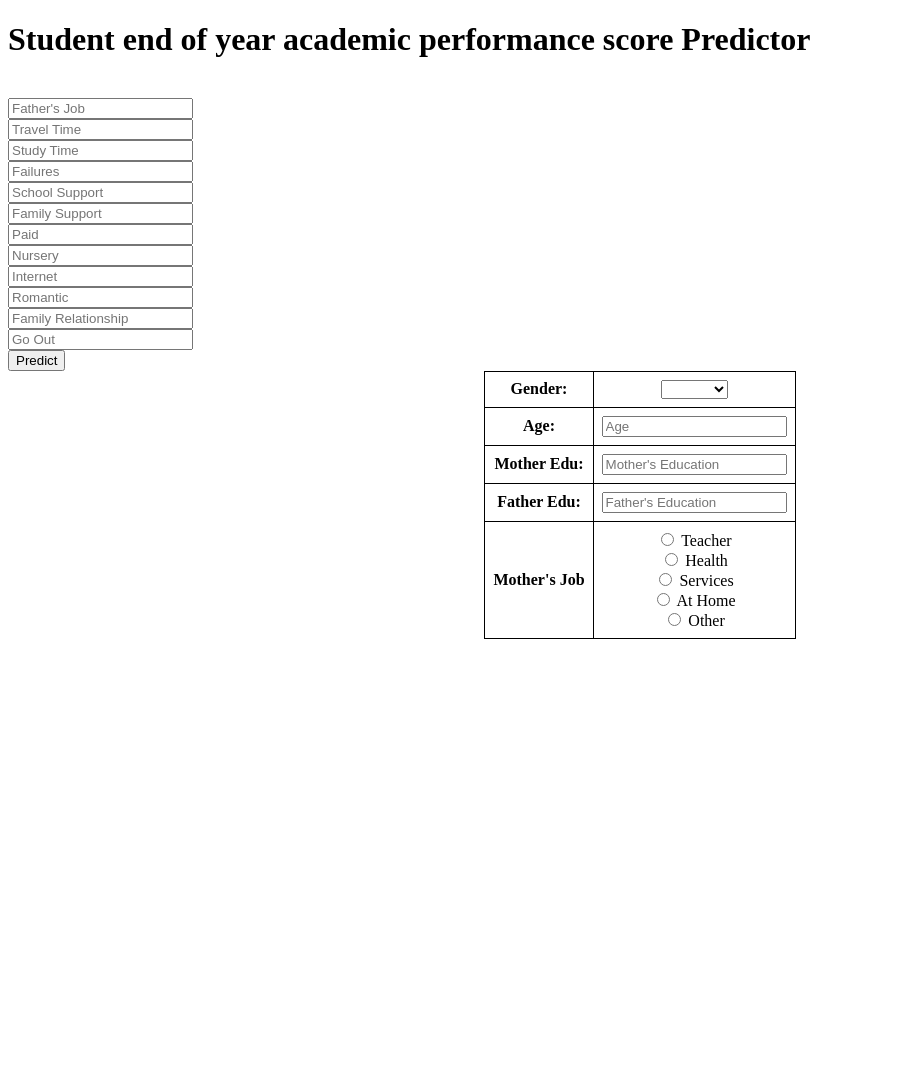
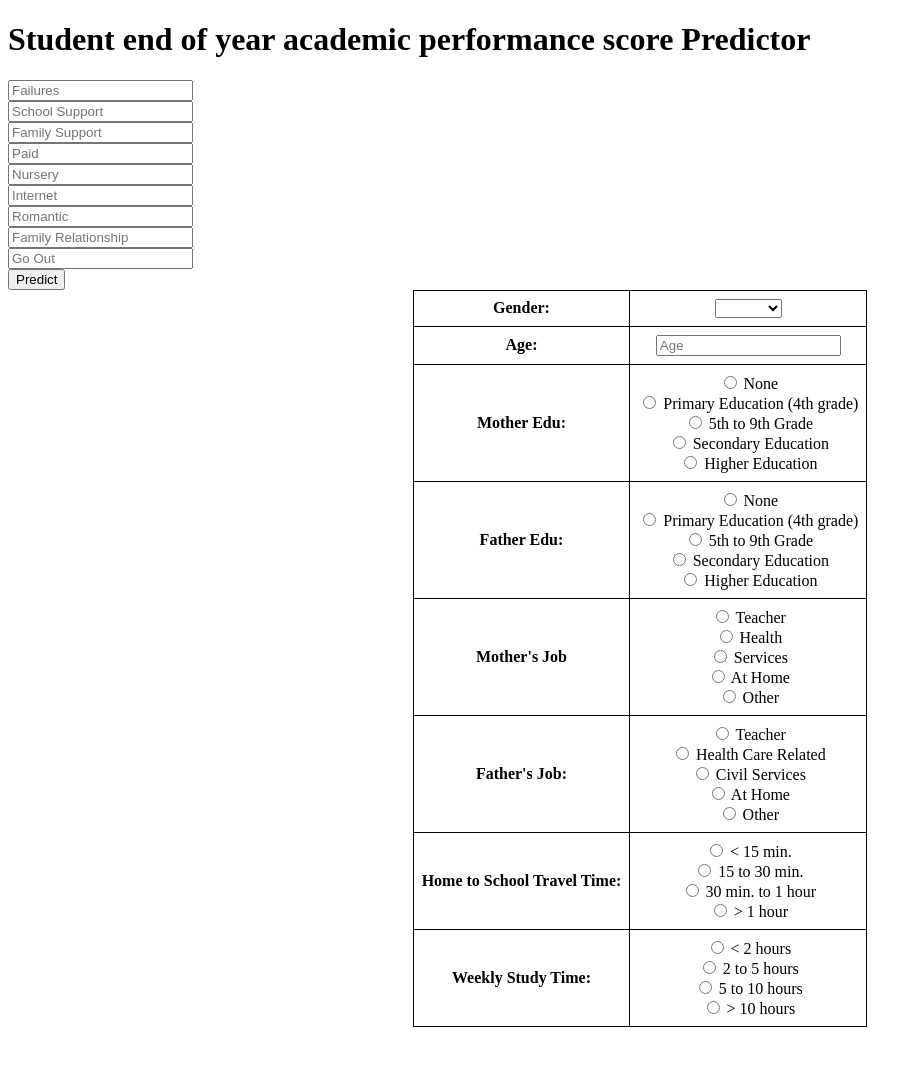
Before and after one commit to Mulugeek/mystudentsmlmodel, a Flask app: page / in a window 1280 px wide. Shown: the whole page, without its empty margins (0-922 px from the left). Before the commit the page ends 639 px from the top, so only its background shows below. Run offline with Flask 2, Linux system fonts and the light colour scheme; parts of the project's set-up code (start-up, migrations or seed data) failed here and were passed over.

Commit message:
Update index.html

```diff
--- a/templates/index.html
+++ b/templates/index.html
@@ -37,14 +37,27 @@
 <tr>
   <td><strong>Age: </strong></td>
   <td><input name="age" placeholder="Age" required="required"/></td>
-</tr>
-  <td><strong>Mother Edu: </strong></td>
-  <td> <input name="Medu" placeholder="Mother's Education" required="required"/></td>
+<tr>
+  <td><strong>Mother Edu:</strong></td>
+  <td>
+    <label><input type="radio" name="Medu" value="0" required> None</label><br>
+    <label><input type="radio" name="Medu" value="1" required> Primary Education (4th grade)</label><br>
+    <label><input type="radio" name="Medu" value="2" required> 5th to 9th Grade</label><br>
+    <label><input type="radio" name="Medu" value="3" required> Secondary Education</label><br>
+    <label><input type="radio" name="Medu" value="4" required> Higher Education</label><br>
+  </td>
 </tr>
 <tr>
-   <td><strong>Father Edu: </strong></td>
-  <td><input name="Fedu" placeholder="Father's Education" required="required"/></td>
-  </tr>
+  <td><strong>Father Edu:</strong></td>
+  <td>
+    <label><input type="radio" name="Fedu" value="0" required> None</label><br>
+    <label><input type="radio" name="Fedu" value="1" required> Primary Education (4th grade)</label><br>
+    <label><input type="radio" name="Fedu" value="2" required> 5th to 9th Grade</label><br>
+    <label><input type="radio" name="Fedu" value="3" required> Secondary Education</label><br>
+    <label><input type="radio" name="Fedu" value="4" required> Higher Education</label><br>
+  </td>
+</tr>
+
 <tr>
   <td><strong>Mother's Job</strong></td>
   <td>
@@ -54,10 +67,37 @@
     <label><input type="radio" name="Mjob" value="3" required> At Home</label><br>
     <label><input type="radio" name="Mjob" value="4" required> Other</label><br>
   </td>
-</tr><br>
-        <input name="Fjob" placeholder="Father's Job" required="required"/><br>
-        <input name="traveltime" placeholder="Travel Time" required="required"/><br>
-        <input name="studytime" placeholder="Study Time" required="required"/><br>
+</tr>
+   <tr>
+  <td><strong>Father's Job:</strong></td>
+  <td>
+    <label><input type="radio" name="Fjob" value="0" required> Teacher</label><br>
+    <label><input type="radio" name="Fjob" value="1" required> Health Care Related</label><br>
+    <label><input type="radio" name="Fjob" value="2" required> Civil Services</label><br>
+    <label><input type="radio" name="Fjob" value="3" required> At Home</label><br>
+    <label><input type="radio" name="Fjob" value="4" required> Other</label><br>
+  </td>
+</tr>
+
+   <tr>
+  <td><strong>Home to School Travel Time:</strong></td>
+  <td>
+    <label><input type="radio" name="traveltime" value="1" required> < 15 min.</label><br>
+    <label><input type="radio" name="traveltime" value="2" required> 15 to 30 min.</label><br>
+    <label><input type="radio" name="traveltime" value="3" required> 30 min. to 1 hour</label><br>
+    <label><input type="radio" name="traveltime" value="4" required> > 1 hour</label><br>
+  </td>
+</tr>
+   <tr>
+  <td><strong>Weekly Study Time:</strong></td>
+  <td>
+    <label><input type="radio" name="studytime" value="1" required> < 2 hours</label><br>
+    <label><input type="radio" name="studytime" value="2" required> 2 to 5 hours</label><br>
+    <label><input type="radio" name="studytime" value="3" required> 5 to 10 hours</label><br>
+    <label><input type="radio" name="studytime" value="4" required> > 10 hours</label><br>
+  </td>
+</tr>
+
         <input name="failures" placeholder="Failures" required="required"/><br>
         <input name="schoolsup" placeholder="School Support" required="required"/><br>
         <input name="famsup" placeholder="Family Support" required="required"/><br>
```
